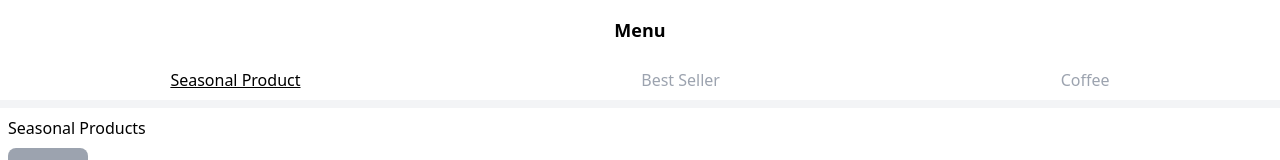
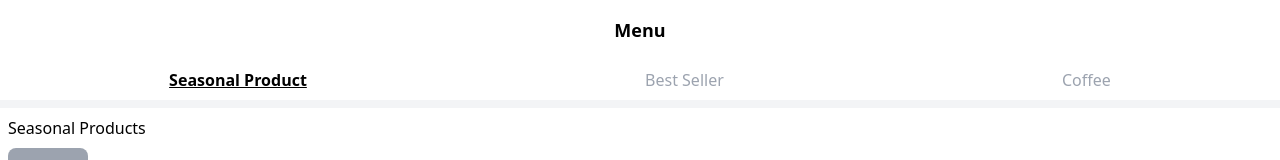
Before and after one commit to rizkymakruf/test, a Next.js app: page /menu/menu in a window 1280 px wide. Shown: the top 160 px of the page. Built offline with nearby package versions, Linux system fonts and the light colour scheme.

Commit message:
initial commit

```diff
--- a/pages/menu/menu.js
+++ b/pages/menu/menu.js
@@ -19,7 +19,9 @@ const Menu = () => {
           <button
             onClick={onClick("seasional")}
             className={`${
-              list === "seasional" ? "text-black underline" : "text-gray-400"
+              list === "seasional"
+                ? "text-black underline font-bold"
+                : "text-gray-400"
             }`}
           >
             Seasonal Product
@@ -27,7 +29,9 @@ const Menu = () => {
           <button
             onClick={onClick("best")}
             className={`${
-              list === "best" ? "text-black underline" : "text-gray-400"
+              list === "best"
+                ? "text-black underline font-bold"
+                : "text-gray-400"
             }`}
           >
             Best Seller
@@ -35,7 +39,9 @@ const Menu = () => {
           <button
             onClick={onClick("coffee")}
             className={`${
-              list === "coffee" ? "text-black underline" : "text-gray-400"
+              list === "coffee"
+                ? "text-black underline font-bold"
+                : "text-gray-400"
             }`}
           >
             Coffee
```
